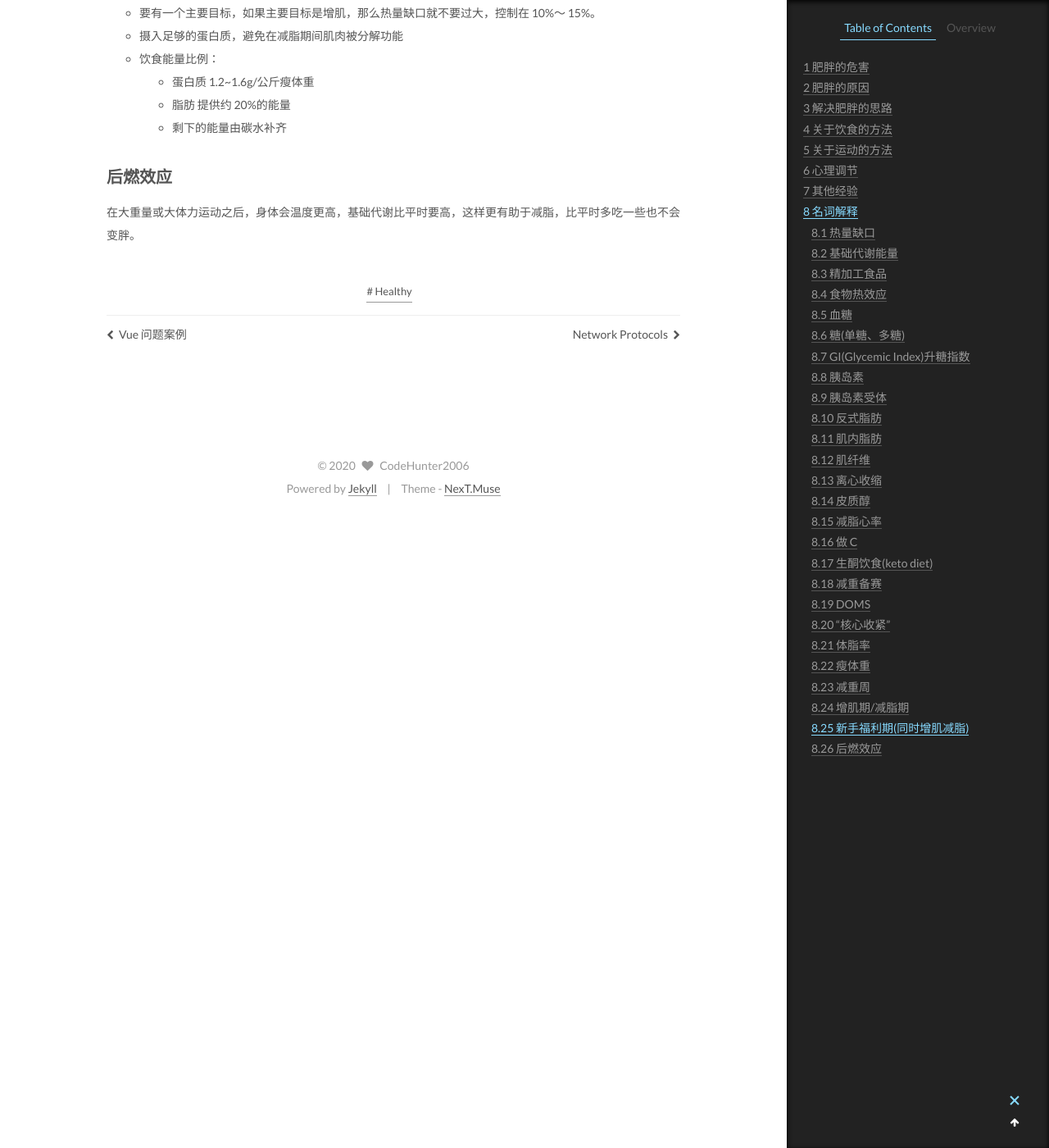
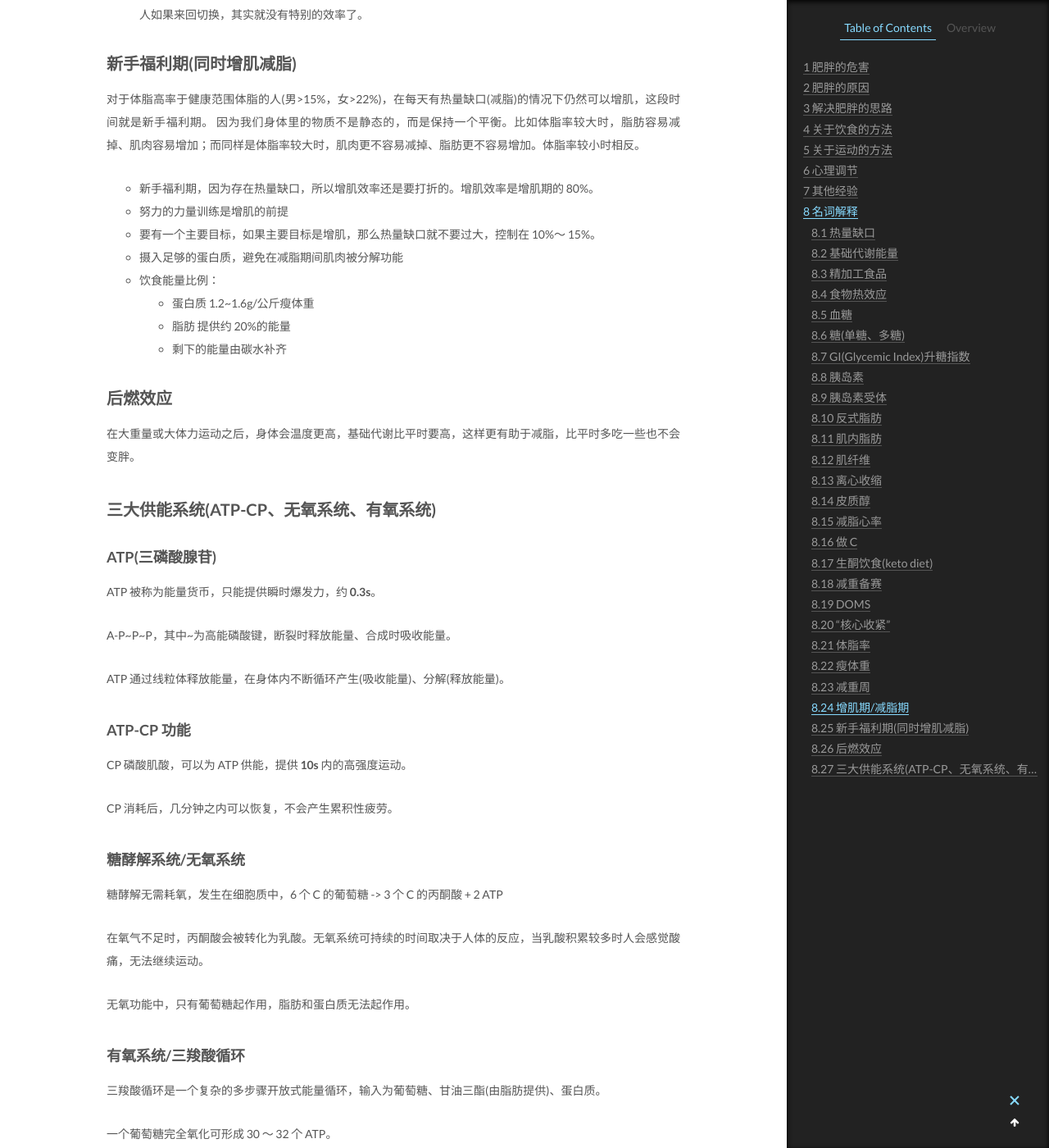
Before and after one commit to CodeHunter2006/CodeHunter2006.github.io, a Jekyll site: the page built from _posts/2020-06-07-Lose_Weight.md, in a window 1280 px wide and 1400 px high, scrolled down 17672 px. Shown: the whole window at 82% size. Built offline with Jekyll 4.4.1, drawn with Linux system fonts in a browser that asks for light colours; some of the changed text lies outside the part shown.

Commit message:
[doc]: add contents.

```diff
--- a/_posts/2020-06-07-Lose_Weight.md
+++ b/_posts/2020-06-07-Lose_Weight.md
@@ -228,6 +228,14 @@ tags: Healthy
 - 每组不需要力竭，否则影响连续性，差一两下就可以切换了
 - 由于是无氧运动，所以每组会产生大量乳酸，通常组间要休息 30 ～ 40 秒
 
+### 每天 1 万步，能减肥吗？
+
+不能减肥。
+
+人类的直立行走模式，相比其他四肢行走的动物，能走更远的距离。1 万步大概是 1.2 公里，只能算一个最基本的运动量。远古人类每天要走 60 公里，所以 1 万步太少。
+对于很少运动的人，第一次完成 1 万步，可能会消耗很多能量，酸疼几天，这是因为身体对走路不适应。但是很快身体适应之后，就会降低单位距离的耗能，起不到什么锻炼效果了。
+要想锻炼，就需要不断改变方式刺激身体，让身体持续的不适应，比如间歇冲刺跑挑战心肺能力，这样才能持续高效减脂。
+
 ## 瑜伽/拉筋
 
 拉筋就是把韧带逐步拉长，增加韧带柔韧性，这样能够做一些幅度更大的动作。韧带一般可伸缩性只有 4%，是为了保护关节的，所以拉筋同时要注意肌肉锻炼，以保护关节。
@@ -276,7 +284,7 @@ tags: Healthy
 
 ### 腰椎间盘突出
 
-由于长时间坐姿导致腰椎后端膨大、突出，导致神经受到物理刺激。
+由于长时间坐姿导致腰椎间盘后端膨大、突出，导致神经受到物理刺激。
 
 - 人类坐姿是不符合脊椎自然受力的，尤其是最最下面的腰椎，所以不能久坐，坐 1 小时就要活动一下
 - 可以穿插站立办公，避免久坐
@@ -547,3 +555,39 @@ DOMS 的具体原因并不明确，但是直接的原因就是之前做了力量
 ## 后燃效应
 
 在大重量或大体力运动之后，身体会温度更高，基础代谢比平时要高，这样更有助于减脂，比平时多吃一些也不会变胖。
+
+## 三大供能系统(ATP-CP、无氧系统、有氧系统)
+
+### ATP(三磷酸腺苷)
+
+ATP 被称为能量货币，只能提供瞬时爆发力，约 **0.3s**。
+
+A-P~P~P，其中~为高能磷酸键，断裂时释放能量、合成时吸收能量。
+
+ATP 通过线粒体释放能量，在身体内不断循环产生(吸收能量)、分解(释放能量)。
+
+### ATP-CP 功能
+
+CP 磷酸肌酸，可以为 ATP 供能，提供 **10s** 内的高强度运动。
+
+CP 消耗后，几分钟之内可以恢复，不会产生累积性疲劳。
+
+### 糖酵解系统/无氧系统
+
+糖酵解无需耗氧，发生在细胞质中，6 个 C 的葡萄糖 -> 3 个 C 的丙酮酸 + 2 ATP
+
+在氧气不足时，丙酮酸会被转化为乳酸。无氧系统可持续的时间取决于人体的反应，当乳酸积累较多时人会感觉酸痛，无法继续运动。
+
+无氧功能中，只有葡萄糖起作用，脂肪和蛋白质无法起作用。
+
+### 有氧系统/三羧酸循环
+
+三羧酸循环是一个复杂的多步骤开放式能量循环，输入为葡萄糖、甘油三酯(由脂肪提供)、蛋白质。
+
+一个葡萄糖完全氧化可形成 30 ～ 32 个 ATP。
+
+有氧系统中，糖的氧化功能速度比脂肪更快。但脂肪提供的总能量，几乎是无限的。
+
+随着运动时间增加，氧化功能系统所占比例持续上升，而 30 分钟时会有一个明显的比例上升。这就是一种谣传的由来："运动 30 分钟后，才开始消耗脂肪"
+
+蛋白质通常不参与有氧供能，只有长期未进食的情况下才会分解蛋白质。
```
Also changed, not shown: _posts/2018-11-28-Go_Syntax.md (+5 -0 lines), _posts/2020-08-02-Algorithm_Binary_Operation.md (+34 -1 lines).
